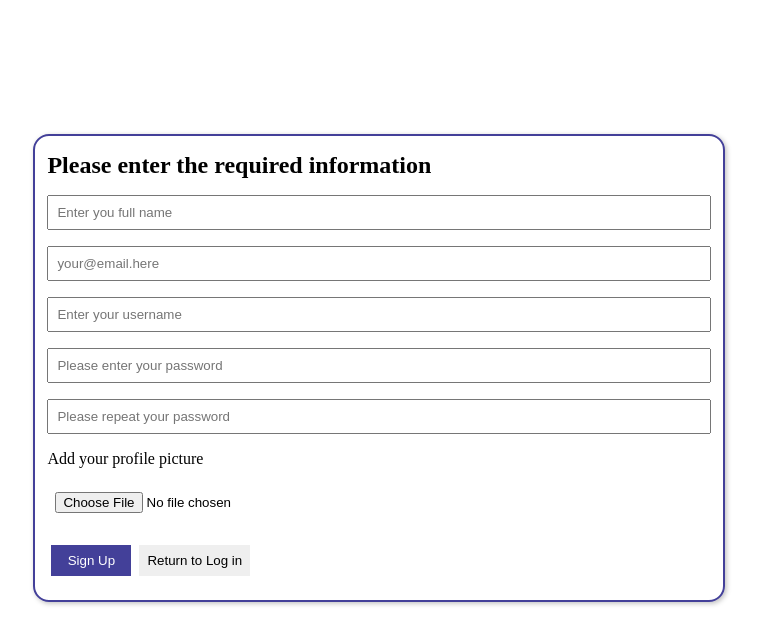
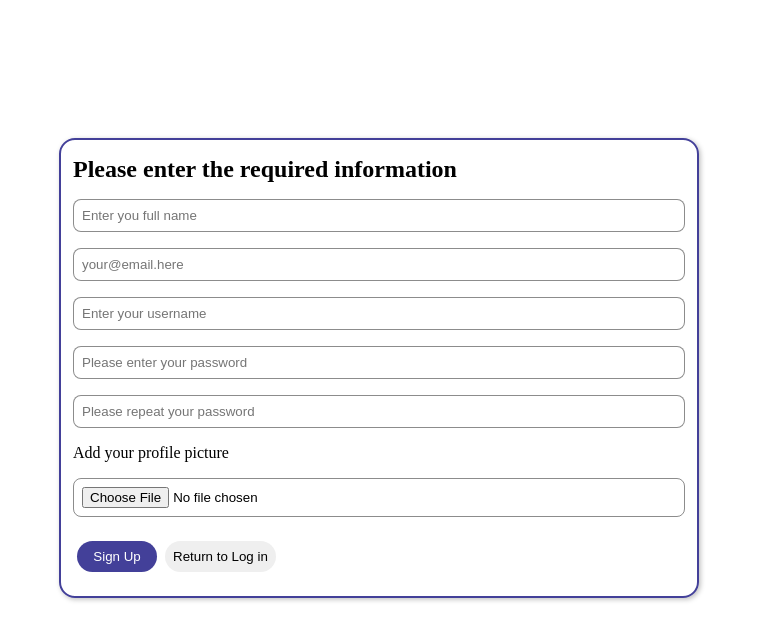
Before and after one commit to rigojr/chatting-module, a Nuxt app in the folder frontend/: page /sign-up in a window 1280 px wide. Shown: the top 644 px of the page, without its empty margins (261-1021 px from the left). Built offline with nearby package versions, Linux system fonts and the light colour scheme.

Commit message:
feat: improve styles

```diff
--- a/frontend/app.vue
+++ b/frontend/app.vue
@@ -5,9 +5,7 @@
 
 <template>
   <div class="viewport">
-    <div class="viewport__container">
-      <NuxtPage />
-    </div>
+    <NuxtPage />
   </div>
 </template>
 
@@ -19,10 +17,5 @@
     width: 90vw;
     height: 90vh;
     margin: auto;
-
-    &__container {
-      width: 100%;
-      max-width: 60%;
-    }
   }
 </style>
--- a/frontend/pages/login/index.vue
+++ b/frontend/pages/login/index.vue
@@ -35,10 +35,19 @@ function onSignUp(): void {
 </script>
 
 <template>
+  <div class="login-container">
     <LoginBox
       :title="state.title"
       v-model:form="state.formData"
       @login="onLogin"
       @signup="onSignUp"
     />
+  </div>
 </template>
+
+<style lang="scss">
+.login-container {
+  max-width: 40vw;
+  flex-grow: 1;
+}
+</style>
--- a/frontend/pages/sign-up/index.vue
+++ b/frontend/pages/sign-up/index.vue
@@ -32,13 +32,18 @@ function onBack(): void {
 </script>
 
 <template>
-  <!-- TODO: Find a better approach to pass all v-models -->
-  <SignUpBox
-    v-model:form="state.formData"
-    @signup="onSignUp"
-    @back="onBack"
-  />
+  <div class="signup-container">
+    <SignUpBox
+      v-model:form="state.formData"
+      @signup="onSignUp"
+      @back="onBack"
+    />
+  </div>
 </template>
 
 <style lang="scss">
+.signup-container {
+  max-width: 50vw;
+  flex-grow: 1;
+}
 </style>
--- a/frontend/styles/tools/buttons.scss
+++ b/frontend/styles/tools/buttons.scss
@@ -5,6 +5,7 @@
   padding: 0.5rem; // TODO: setting
 
   border: none;
+  border-radius: 5rem; //TODO: setting
 }
 
 @mixin buttonPrimary {
--- a/frontend/styles/tools/form.scss
+++ b/frontend/styles/tools/form.scss
@@ -15,4 +15,7 @@
 
 @mixin inputStyle { // TODO: should be an object
   padding: 0.5rem; //TODO: ITCSS
+
+  border: 0.1rem solid rgba(0,0,0,0.45); //TODO: setting.
+  border-radius: 0.5rem; //TODO: setting
 }
```
Lines whose indentation alone changed are shown as unchanged.
